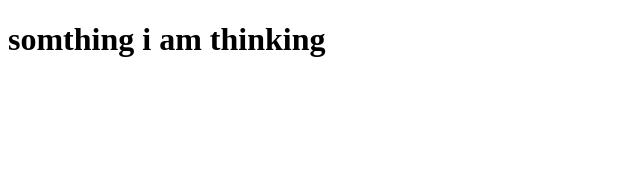
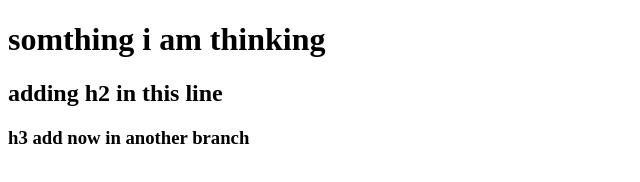
Before and after one commit to goligovardhanrao/testing1.github.io, a plain HTML site: page index.html in a window 1280 px wide. Shown: the whole page, without its empty margins (0-640 px from the left). Drawn offline with Linux system fonts and the light colour scheme.

Commit message:
h3 added in another branch

```diff
--- a/index.html
+++ b/index.html
@@ -9,5 +9,11 @@
 
 
     <h1>somthing i am thinking  </h1>
+
+    <h2> adding h2 in this line</h2>
+
+<h3> h3 add now in another branch
+
+</h3>
 </body>
 </html>
```
